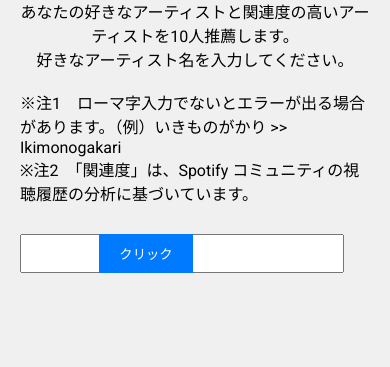
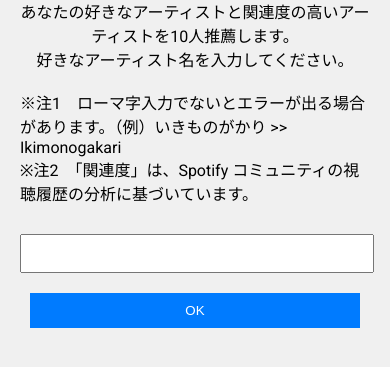
Before and after one commit to k-suna/ArtistsRecommender, a Flask app: page / in a window 390 px wide. Shown: the part 140-507 px from the top of the page. Run offline with Flask 3, Linux system fonts and the light colour scheme.

Commit message:
ファビコン追加，モバイル版対応

```diff
--- a/static/style.css
+++ b/static/style.css
@@ -107,3 +107,22 @@ li {
     font-size: 20px;
     font-family: 'Roboto', sans-serif;
 }
+
+/* モバイルデバイス向けのスタイル */
+@media (max-width: 768px) {
+    .input-wrapper, .button-wrapper {
+        display: block;
+        width: 100%;
+        text-align: center;
+    }
+
+    input[type="text"] {
+        width: calc(100% - 20px);
+        margin: 10px auto;
+    }
+
+    input[type="submit"] {
+        width: calc(100% - 20px);
+        margin: 10px auto;
+    }
+}
--- a/templates/index.html
+++ b/templates/index.html
@@ -4,6 +4,7 @@
     <meta charset="UTF-8">
     <meta name="viewport" content="width=device-width, initial-scale=1.0">
     <link rel="stylesheet" href="{{ url_for('static', filename='style.css') }}">
+    <link rel="icon" href="{{ url_for('static', filename='favicon.ico') }}">
     <title>Artist Recommender</title>
 </head>
 <body>
@@ -24,7 +25,7 @@
                 <input type="text" id="artist_name" name="artist_name">
             </div>
             <div class="button-wrapper">
-                <input type="submit" value="クリック" class="button1">
+                <input type="submit" value="OK" class="button1">
             </div>
         </form>
     </div>
```
Also changed, not shown: static/favicon.ico (added), 1 other file.
